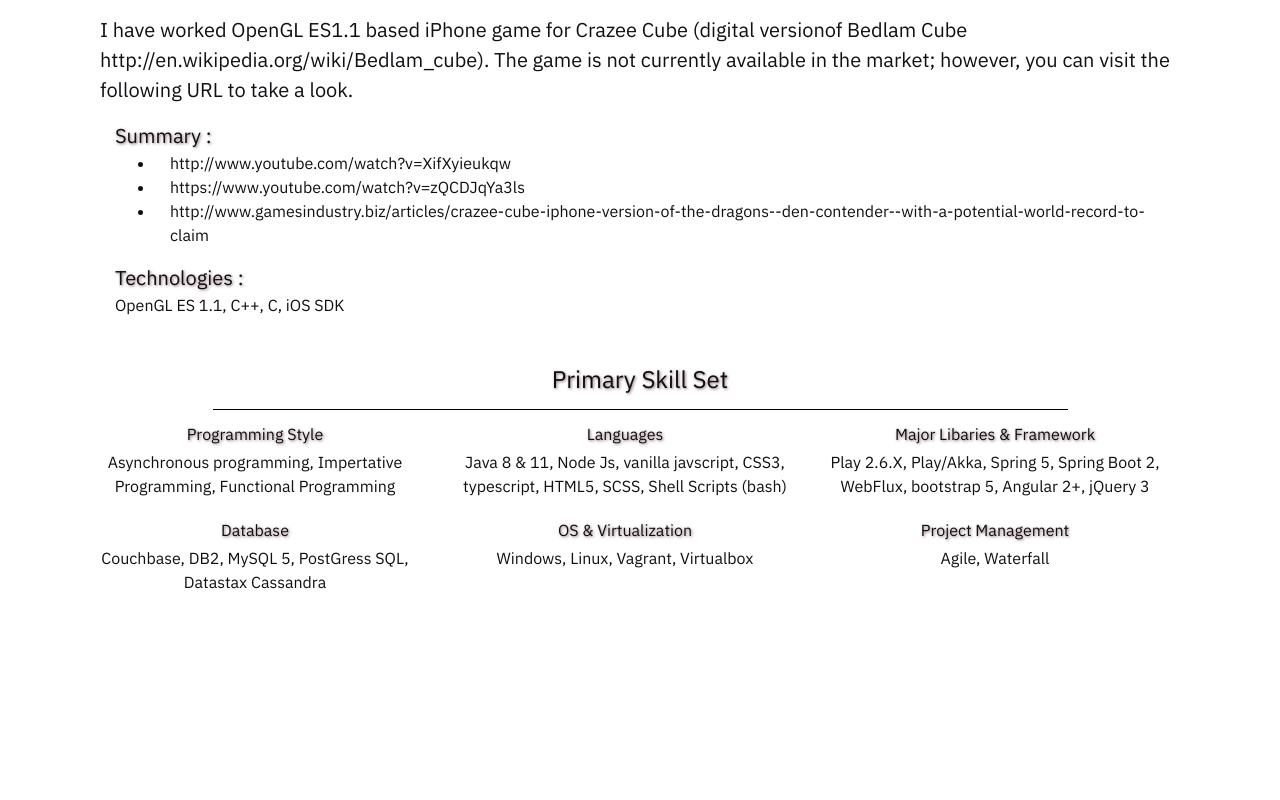
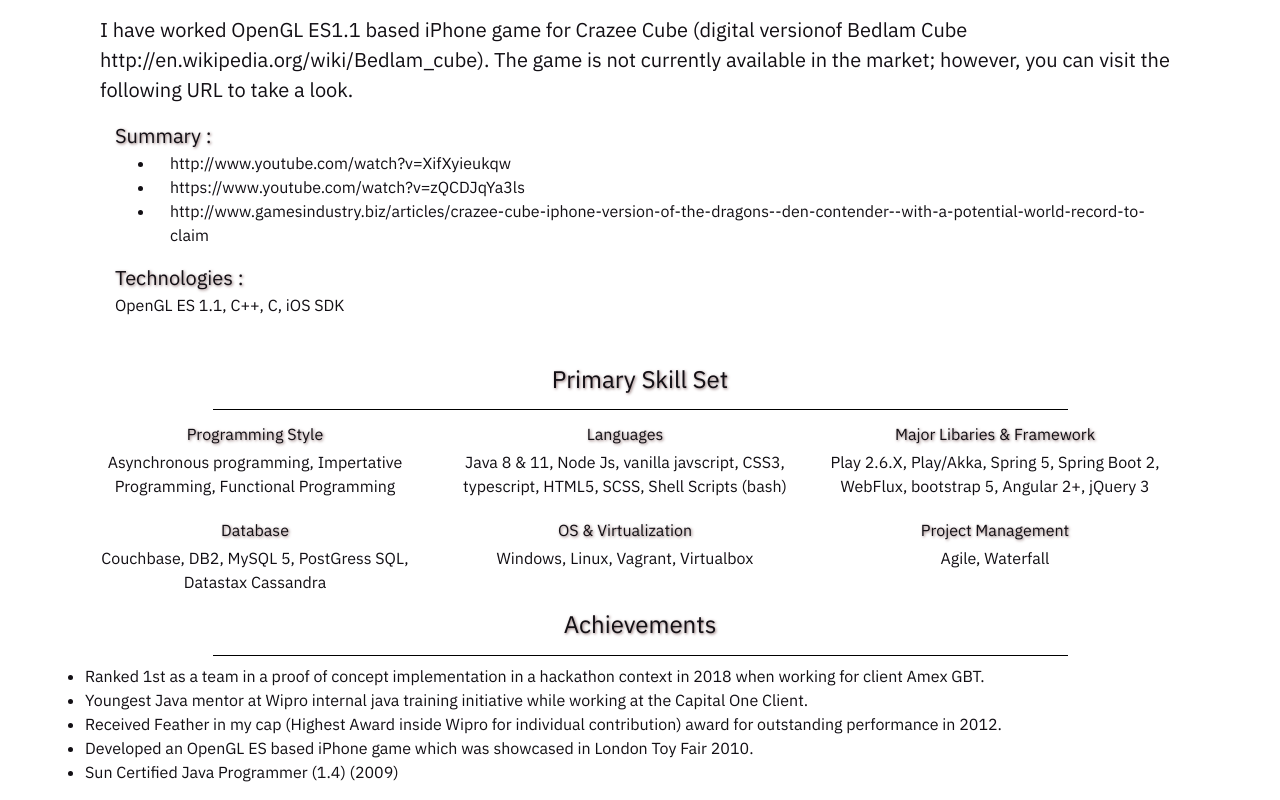
Before and after one commit to saptarshidebnath/saptarshidebnath, an Angular app: page /resume in a window 1280 px wide. Shown: the part 2657-3457 px from the top of the page. Before the commit the page ends 3267 px from the top, so only its background shows below. Built offline with nearby package versions, Linux system fonts and the light colour scheme.

Commit message:
Achievements

```diff
--- a/src/app/resume/resume.component.html
+++ b/src/app/resume/resume.component.html
@@ -74,7 +74,8 @@
                     <div class="container">
                         <p class="row lead background-shadow mb-0 pb-0">Summary :</p>
                         <ul class="row">
-                            <li class="col-sm-12" *ngFor="let experience_summary of column?.experience_summary; let in = index">
+                            <li class="col-sm-12"
+                                *ngFor="let experience_summary of column?.experience_summary; let in = index">
                                 {{experience_summary}}</li>
                         </ul>
                     </div>
@@ -105,5 +106,20 @@
                 </section>
             </div>
         </section>
+        <section class="achievements justify-content-md-center container">
+            <div class="row">
+                <h4 class="text-center header background-shadow col-sm-12">Achievements</h4>
+            </div>
+            <div class="row">
+                <hr />
+            </div>
+            <div class="row">
+                <ul class="col-sm-12">
+                    <li *ngFor="let column of this?.resume?.achievements; let in = index" class="achievements mb-0">
+                        {{column}}
+                    </li>
+                </ul>
+            </div>
+        </section>
     </section>
 </section>
--- a/src/assets/resume.json
+++ b/src/assets/resume.json
@@ -326,5 +326,12 @@
                 "iOS SDK"
             ]
         }
+    ],
+    "achievements": [
+        "Ranked 1st as a team in a proof of concept implementation in a hackathon context in 2018 when working for client Amex GBT.",
+        "Youngest Java mentor at Wipro internal java training initiative while working at the Capital One Client.",
+        "Received Feather in my cap (Highest Award inside Wipro for individual contribution) award for outstanding performance in 2012.",
+        "Developed an OpenGL ES based iPhone game which was showcased in London Toy Fair 2010.",
+        "Sun Certified Java Programmer (1.4) (2009)"
     ]
 }
```
